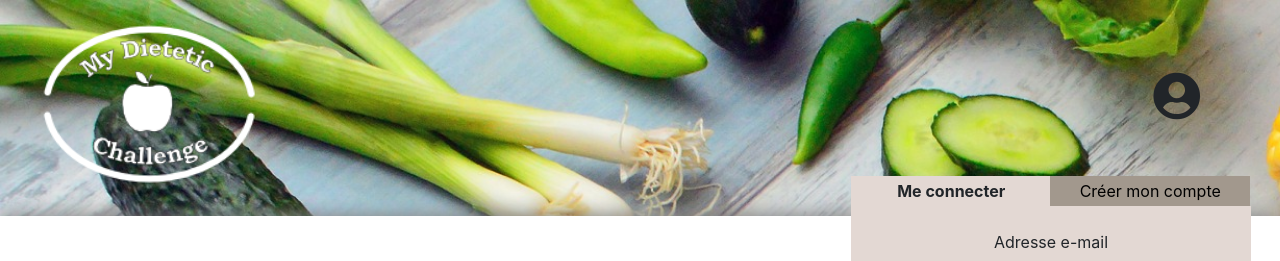
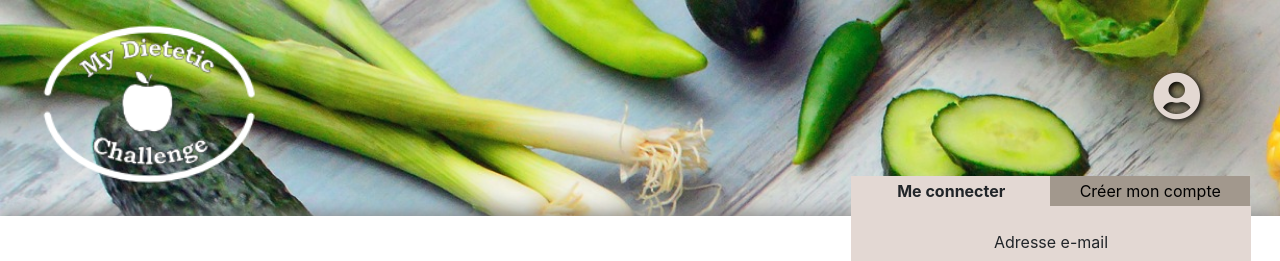
Before and after one commit to CaroleSa/projet_13, a Django app: page /account/login/ in a window 1280 px wide. Shown: the top 261 px of the page. Run offline with Django 3.2, Linux system fonts and the light colour scheme; parts of the project's set-up code (start-up, migrations or seed data) failed here and were passed over; some libraries are stand-ins or nearby versions.

Commit message:
edit color of the user login logo

```diff
--- a/dietetic/static/dietetic/css/style.css
+++ b/dietetic/static/dietetic/css/style.css
@@ -80,6 +80,8 @@
         margin-top: 20vh;
     }
     .fa-user-circle {
+        text-shadow : 2px 2px 6px black;
+        color: rgb(227, 216, 210);
         display: block;
         position: absolute;
         right: 10vh;
```
